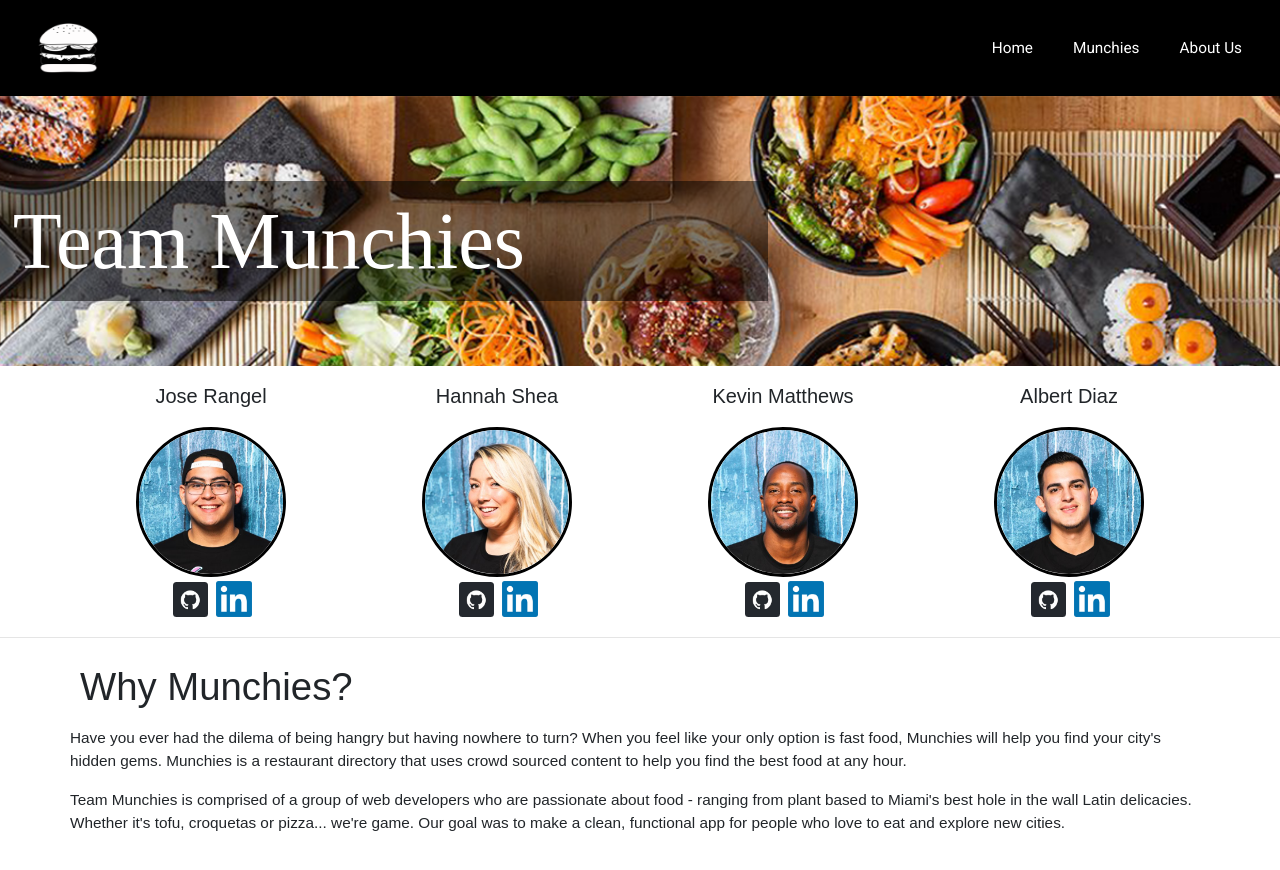
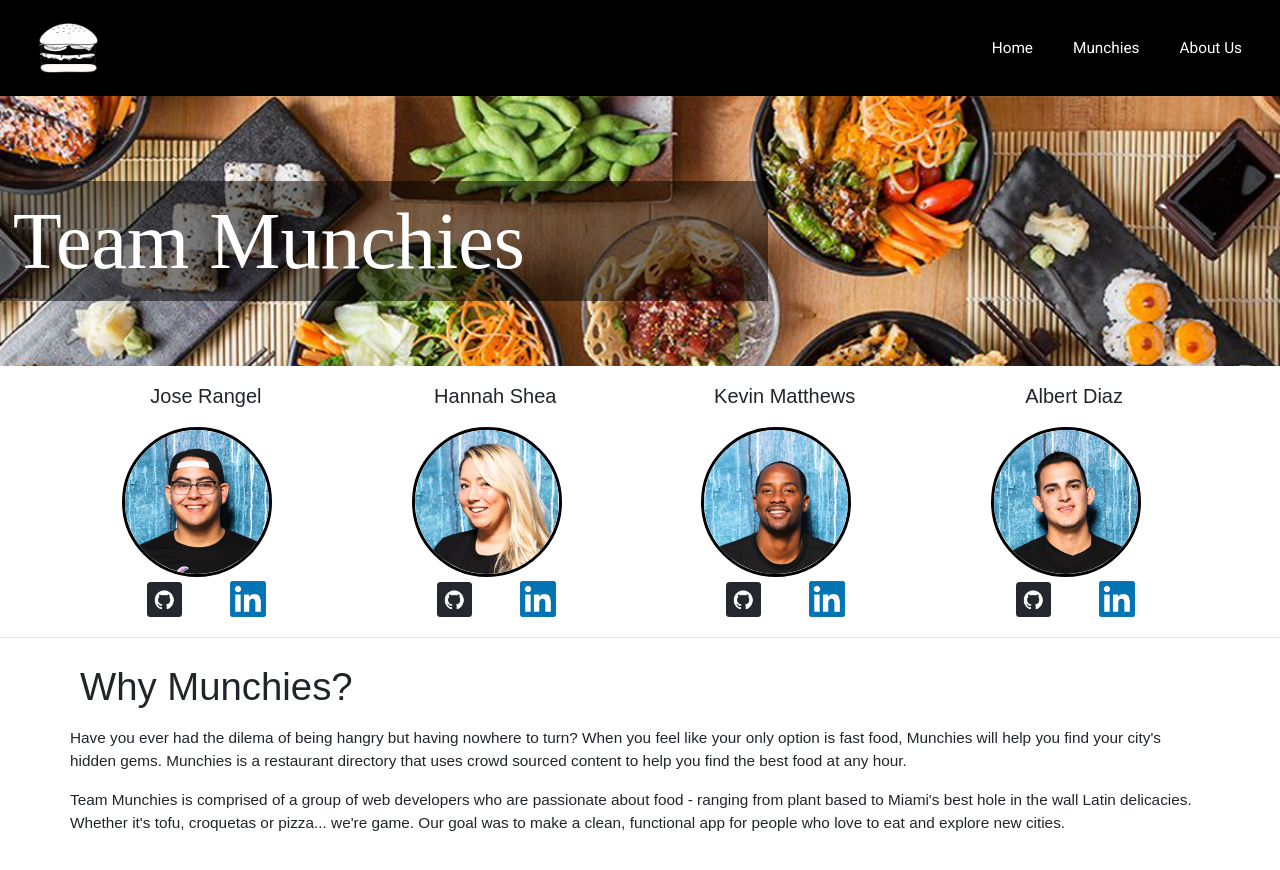
Before and after one commit to wyncode/C36_midterm_albert_hannah_jose_kevin, a React (Create React App) app in the folder client/: page /about-us in a window 1280 px wide. Shown: the top 870 px of the page. Built offline with nearby package versions, Linux system fonts and the light colour scheme; a web font is replaced by a local one.

Commit message:
link about us to heroku

```diff
--- a/client/src/components/Pages/About-Us.js
+++ b/client/src/components/Pages/About-Us.js
@@ -16,32 +16,60 @@
           <p className="our-names">Jose Rangel</p>
           <img src={Jose} alt="jose" className="about-pic" />
           <div className="inner-flex">
+            <a href="https://github.com/josedani08200" target="_blank">
               <img src={github} alt="github" className="github-logo" />
+            </a>
+            <a
+              href="https://www.linkedin.com/in/jose-rangel-101b26163/"
+              target="_blank"
+            >
               <img src={linkedin} alt="linkedin" className="linkedin-logo" />
+            </a>
           </div>
         </div>
         <div className="profile-block">
           <p className="our-names">Hannah Shea</p>
           <img src={Hannah} alt="hannah" className="about-pic" />
           <div className="inner-flex">
+            <a href="https://github.com/hbshea" target="_blank">
               <img src={github} alt="github" className="github-logo" />
+            </a>
+            <a
+              href="https://www.linkedin.com/in/hannah-shea-aba22b31/"
+              target="_blank"
+            >
               <img src={linkedin} alt="linkedin" className="linkedin-logo" />
+            </a>
           </div>
         </div>
         <div className="profile-block">
           <p className="our-names">Kevin Matthews</p>
           <img src={Kevin} alt="kevin" className="about-pic" />
           <div className="inner-flex">
+            <a href="https://github.com/KevinKM3" target="_blank">
               <img src={github} alt="github" className="github-logo" />
+            </a>
+            <a
+              href="https://www.linkedin.com/in/kevin-matthews-0b28b943/"
+              target="_blank"
+            >
               <img src={linkedin} alt="linkedin" className="linkedin-logo" />
+            </a>
           </div>
         </div>
         <div className="profile-block">
           <p className="our-names">Albert Diaz</p>
           <img src={Albert} alt="albert" className="about-pic" />
           <div className="inner-flex">
+            <a href="https://github.com/l2albert" target="_blank">
               <img src={github} alt="github" className="github-logo" />
+            </a>
+            <a
+              href="https://www.linkedin.com/in/albert-diaz-13758819b/"
+              target="_blank"
+            >
               <img src={linkedin} alt="linkedin" className="linkedin-logo" />
+            </a>
           </div>
         </div>
         {/* --> //flex-picture-names// */}
```
Lines whose indentation alone changed are shown as unchanged.
